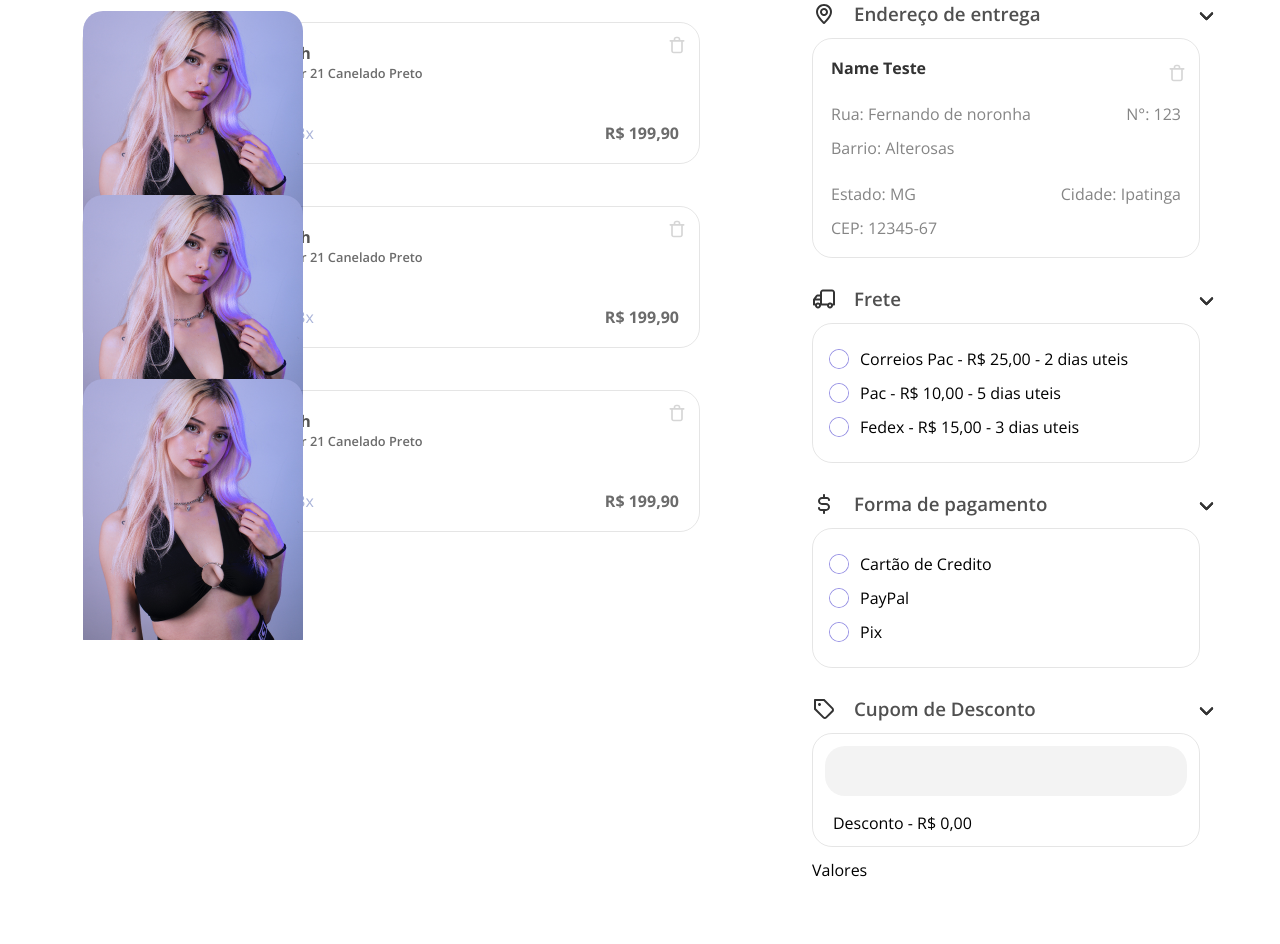
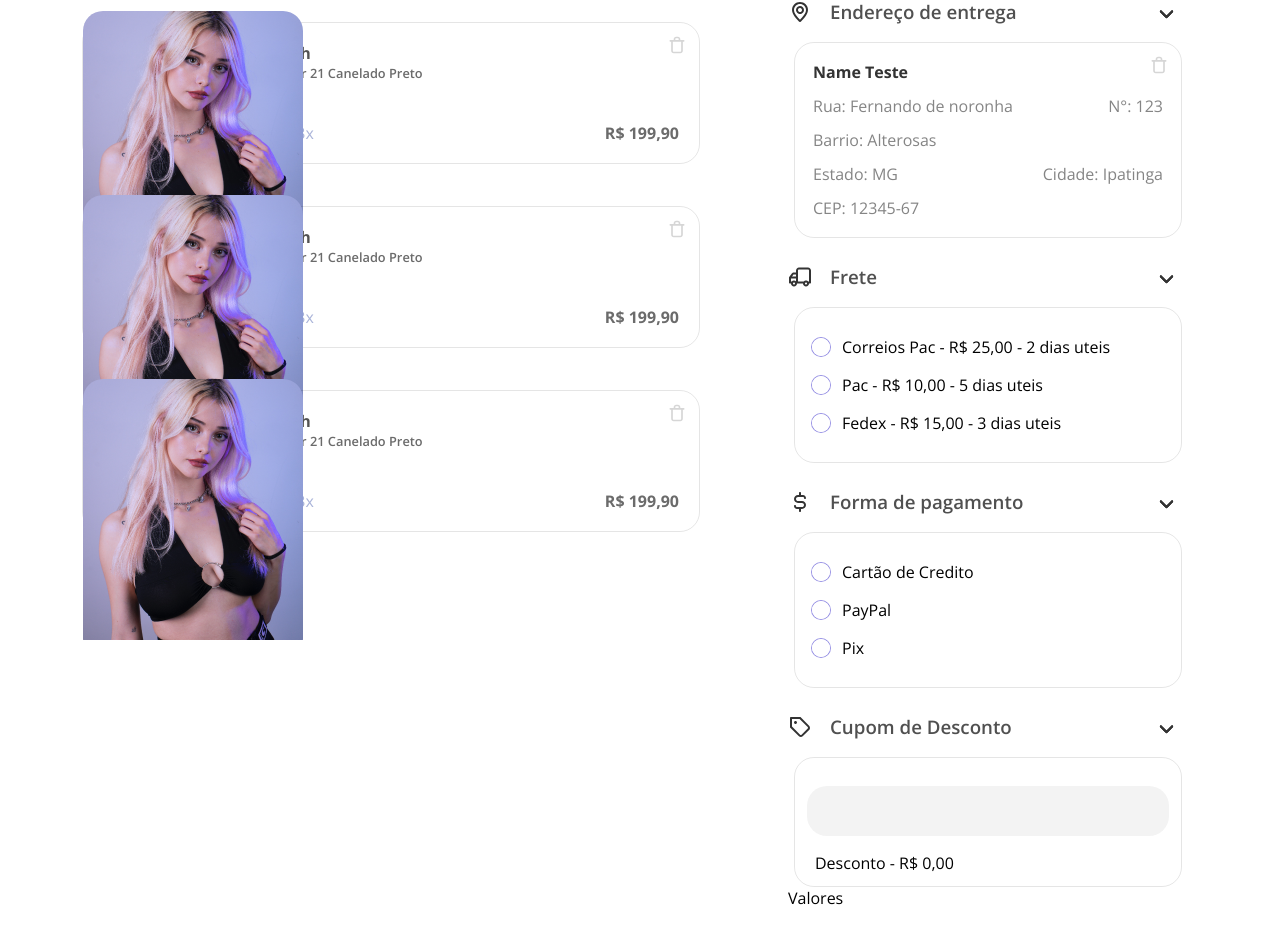
Before and after one commit to marlon307/project-respponse, a Next.js app: page /bag in a window 1280 px wide. Shown: the part 210-1154 px from the top of the page. Built offline with nearby package versions, Linux system fonts and the light colour scheme.

Commit message:
Page bag update 1

```diff
--- a/components/Cards/CardAddress/CardAddress.tsx
+++ b/components/Cards/CardAddress/CardAddress.tsx
@@ -19,35 +19,35 @@ function CardAdderess({
       <div className={ style.cardadderess }>
         <h4 title="Entregar para">{ name }</h4>
         <div>
-          <span title={ `Rua: ${road}` }>
+          <span title={ `Rua: ${road}` } className={ style.line }>
             Rua:
             { ' ' }
             { road }
           </span>
-          <span title={ `N°: ${number}` }>
+          <span title={ `N°: ${number}` } className={ style.line }>
             N°:
             { ' ' }
             { number }
           </span>
         </div>
-        <span title={ `Barrio: ${district}` }>
+        <span title={ `Barrio: ${district}` } className={ style.line }>
           Barrio:
           { ' ' }
           { district }
         </span>
         <div>
-          <span title={ `Estado: ${uf}` }>
+          <span title={ `Estado: ${uf}` } className={ style.line }>
             Estado:
             { ' ' }
             { uf }
           </span>
-          <span title={ `Cidade: ${city}` }>
+          <span title={ `Cidade: ${city}` } className={ style.line }>
             Cidade:
             { ' ' }
             { city }
           </span>
         </div>
-        <span title={ `CEP: ${zipcode}` }>
+        <span title={ `CEP: ${zipcode}` } className={ style.line }>
           CEP:
           { ' ' }
           { zipcode }
--- a/components/Cards/CardAddress/styleCardAddress.module.scss
+++ b/components/Cards/CardAddress/styleCardAddress.module.scss
@@ -7,7 +7,7 @@
   border-radius: 20px;
   color: #333;
 
-  span {
+  .line {
     display: flex;
     margin-top: 12px;
     color: #858585;
--- a/pages/styles/styleBag.module.scss
+++ b/pages/styles/styleBag.module.scss
@@ -30,7 +30,7 @@
 }
 
 .checkout {
-  margin-left: 6%;
+  margin-left: 4%;
   width: 400px;
 
   h3 {
@@ -43,15 +43,19 @@
 }
 
 .container {
-  margin-top: 28px;
+  a {
+    margin: 26px 0 18px;
+  }
 
-  div {
-    margin: 12px 0;
+  label {
+    display: flex;
+    margin: 16px 0;
   }
 }
 
 .options {
   padding: 12px 12px;
+  margin: 0 auto 0;
   border: 1px solid var(--bodercolor);
   border-radius: 20px;
   max-width: 362px;
@@ -77,5 +81,5 @@
   border-right: 3px solid #333;
   border-radius: 3px;
   transform: rotate(135deg);
-  right: 0;
+  right: 16px;
 }
```
